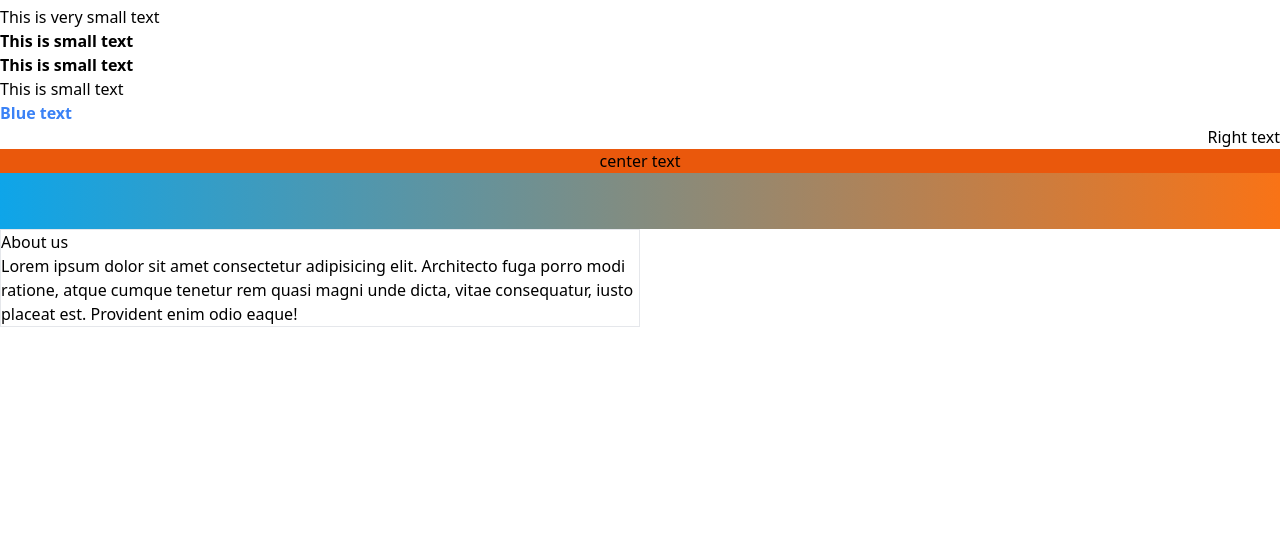
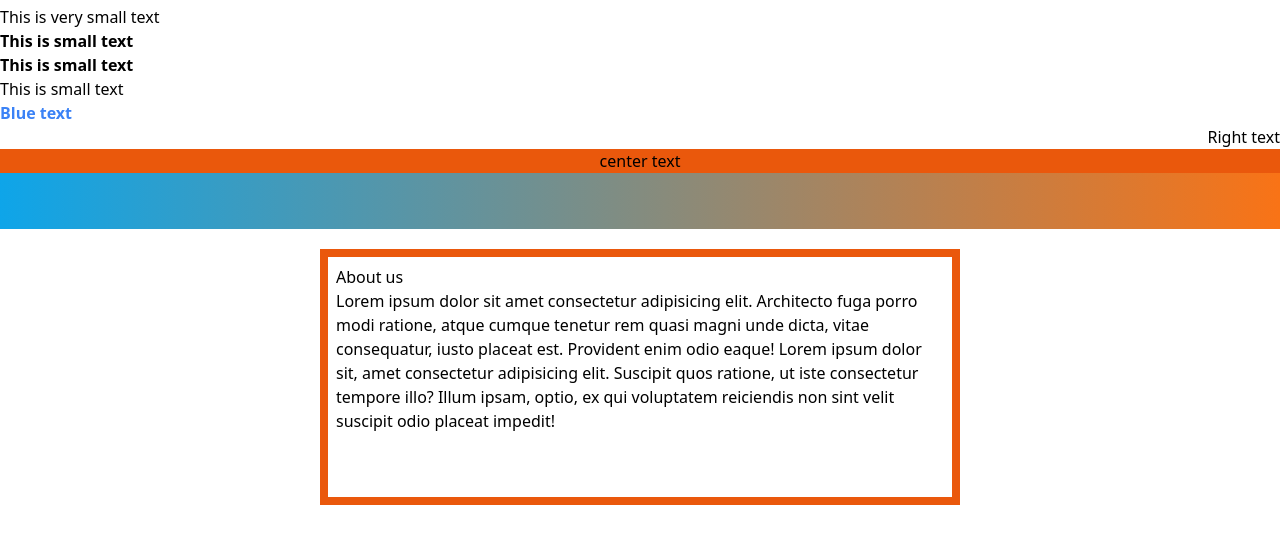
Before and after one commit to programmermahi/Tailwind_CSS, a plain HTML site: page index.html in a window 1280 px wide. Shown: the part 183-726 px from the top of the page. Drawn offline with nearby package versions, Linux system fonts and the light colour scheme.

Commit message:
added margin and padding

```diff
--- a/index.html
+++ b/index.html
@@ -30,9 +30,9 @@
             <p class="text-center bg-orange-600">center text</p>
             <div class="h-14 bg-gradient-to-r from-sky-500 to-orange-500"></div>
         </section>
-        <section class="w-1/2 border">
+        <section class=" w-1/2  my-5 p-2 mx-auto h-64 border-orange-600 border-8 overflow-scroll border">
             <h3> About us </h3>
-            <p>Lorem ipsum dolor sit amet consectetur adipisicing elit. Architecto fuga porro modi ratione, atque cumque tenetur rem quasi magni unde dicta, vitae consequatur, iusto placeat est. Provident enim odio eaque!</p>
+            <p>Lorem ipsum dolor sit amet consectetur adipisicing elit. Architecto fuga porro modi ratione, atque cumque tenetur rem quasi magni unde dicta, vitae consequatur, iusto placeat est. Provident enim odio eaque! Lorem ipsum dolor sit, amet consectetur adipisicing elit. Suscipit quos ratione, ut iste consectetur tempore illo? Illum ipsam, optio, ex qui voluptatem reiciendis non sint velit suscipit odio placeat impedit!</p>
         </section>
     </main>
 </body>
```
